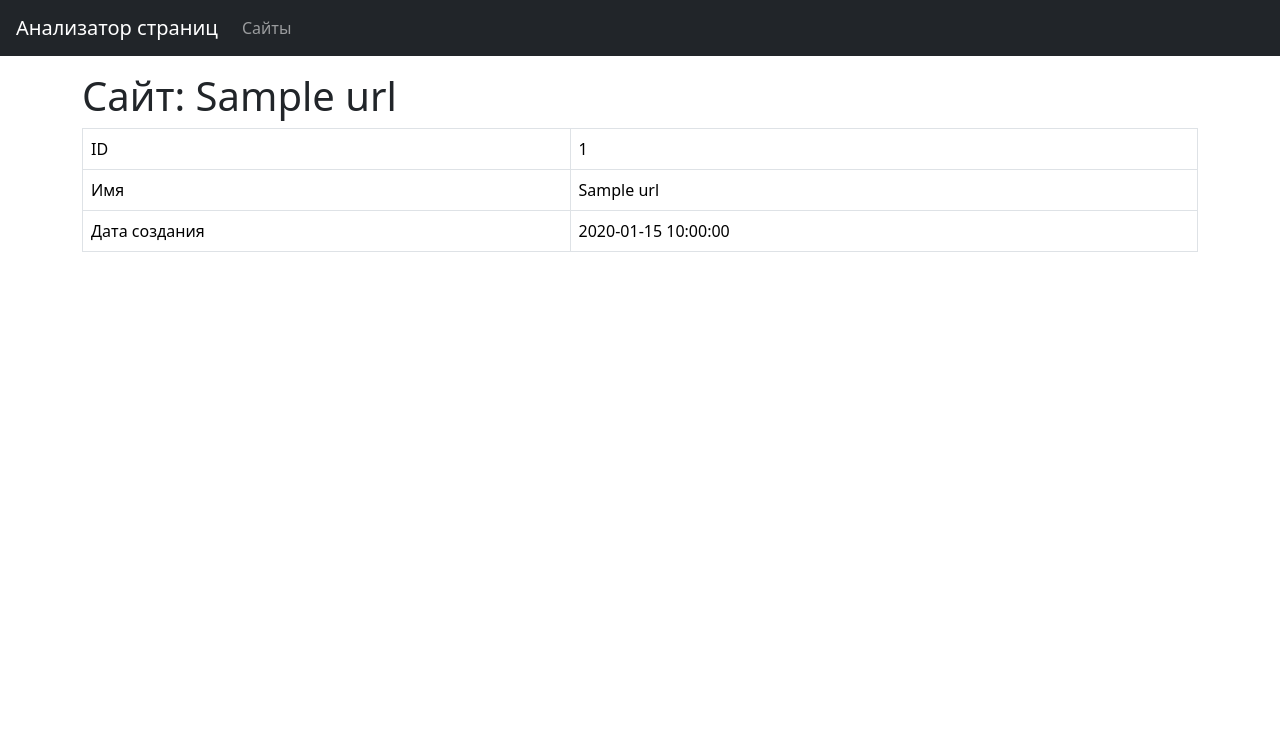
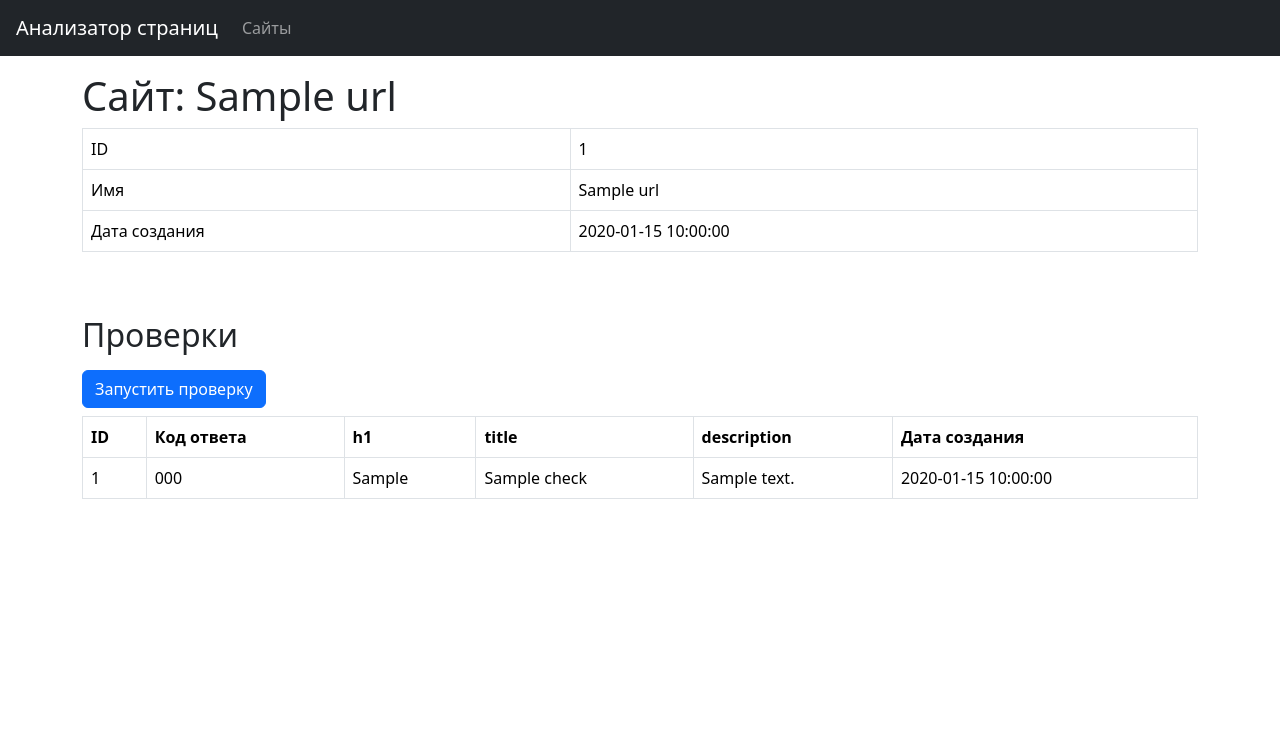
Before and after one commit to Pest12/python-project-83, a Flask app: template page_analyzer/templates/url_id.html in a window 1280 px wide. Shown: the top 739 px of the page. Run offline with Flask 3, Linux system fonts and the light colour scheme; the template is opened without the code that fills it: most values are stand-ins (such as "Sample title", 1, 10 or a date in 2020); some libraries are stand-ins or nearby versions.

Commit message:
complete 5 step

```diff
--- a/database.sql
+++ b/database.sql
@@ -4,3 +4,14 @@ CREATE TABLE urls (
   name varchar(255) UNIQUE,
   created_at date
   );
+
+DROP TABLE IF EXISTS url_checks;
+CREATE TABLE url_checks (
+  id bigint PRIMARY KEY GENERATED ALWAYS AS IDENTITY,
+  url_id bigint REFERENCES urls (id),
+  status_code integer,
+  h1 varchar(255),
+  title varchar(255),
+  description text,
+  created_at date
+  );
--- a/page_analyzer/app.py
+++ b/page_analyzer/app.py
@@ -1,6 +1,7 @@
 import psycopg2
 import validators
 import os
+import requests
 from flask import Flask, render_template, request, flash, redirect, url_for, get_flashed_messages
 from dotenv import load_dotenv
 from urllib.parse import urlparse
@@ -72,6 +73,37 @@ def get_url_by_id(connection, id):
         return cursor.fetchone()
 
 
+def create_check(connection, id, status_code):
+    current_date = date.today()
+    with connection.cursor(cursor_factory=NamedTupleCursor) as cursor:
+        cursor.execute(
+            """INSERT INTO url_checks (
+            url_id, status_code, h1, title, description, created_at)
+            VALUES (%s, %s, '-', '-', '-', %s);
+            """, (id, status_code, current_date,))
+
+
+def get_last_check(connection):
+    with connection.cursor(cursor_factory=NamedTupleCursor) as cursor:
+        cursor.execute(
+            """SELECT DISTINCT ON (url_id)
+            id, url_id, status_code, h1, title, description, created_at
+            FROM url_checks
+            ORDER BY url_id, created_at DESC;
+            """)
+        return cursor.fetchall()
+
+
+def get_all_checks(connection, id):
+    with connection.cursor(cursor_factory=NamedTupleCursor) as cursor:
+        cursor.execute(
+            """SELECT * FROM url_checks
+            WHERE url_id = %s
+            ORDER BY id DESC;
+            """, (id,))
+        return cursor.fetchall()
+
+
 @app.errorhandler(404)
 def not_found(error):
     return 'Oops!', 404
@@ -97,9 +129,13 @@ def validate(url):
 def urls():
     with connect_database(DATABASE_URL) as conn:
         urls = get_all_urls(conn)
+        url_checks = {
+            item.url_id: item for item in get_last_check(conn)
+        }
     return render_template(
         '/urls.html',
         urls=urls,
+        url_checks=url_checks
     )
 
 
@@ -125,11 +161,29 @@ def add_url():
     return redirect(url_for('url_info', id=url_id))
 
 
-@app.route("/urls/int:<id>")
+@app.route("/urls/<int:id>")
 def url_info(id):
     with connect_database(DATABASE_URL) as conn:
         url = get_url_by_id(conn, id)
+        url_checks = get_all_checks(conn, id)
     return render_template(
         'url_id.html',
         url=url,
+        checks=url_checks,
     )
+
+
+@app.post("/urls/<int:id>/checks")
+def url_check(id):
+    with connect_database(DATABASE_URL) as conn:
+        url = get_url_by_id(conn, id)
+        try:
+            request = requests.get(url.name)
+            request.raise_for_status()
+        except requests.ConnectionError:
+            flash('Произошла ошибка при проверке', 'error')
+            return redirect(url_for('url_info', id=id))
+        status_code = request.status_code
+        create_check(conn, id, status_code)
+    flash('Страница успешно проверена', 'success')
+    return redirect(url_for('url_info', id=id))
--- a/page_analyzer/templates/url_id.html
+++ b/page_analyzer/templates/url_id.html
@@ -61,6 +61,36 @@
             </tbody>
           </table>
         </div>
+        <h2 class="mt-5 mb-3">Проверки</h2>
+        <form method="post" action="{{ url_for('url_check', id=url.id) }}">
+          <input type="submit" class="btn btn-primary" value="Запустить проверку">
+        </form>
+        <div>
+          <table class="table table-bordered table-hover mt-2" data-test="checks">
+            <thead>
+              <tr>
+                <th>ID</th>
+                <th>Код ответа</th>
+                <th>h1</th>
+                <th>title</th>
+                <th>description</th>
+                <th>Дата создания</th>
+              </tr>
+            </thead>
+            <tbody>
+              {% for check in checks %}
+              <tr>
+                <td>{{ check.id }}</td>
+                <td>{{ check.status_code }}</td>
+                <td>{{ check.h1 }}</td>
+                <td>{{ check.title }}</td>
+                <td>{{ check.description }}</td>
+                <td>{{ check.created_at }}</td>
+              </tr>
+              {% endfor %}
+            </tbody>
+          </table>
+        </div>
       </div>
     </main>
 
--- a/page_analyzer/templates/urls.html
+++ b/page_analyzer/templates/urls.html
@@ -61,8 +61,13 @@
                 <td>
                   <a href="{{ url_for('url_info', id=url.id) }}">{{ url.name }}</a>
                 </td>
+                {% if url.id in url_checks %}
+                <td> {{ url_checks[url.id].created_at }}</td>
+                <td> {{ url_checks[url.id].status_code }}</td>
+                {% else %}
                 <td></td>
                 <td></td>
+                {% endif %}
               </tr>
               {% endfor %}
             </tbody>
--- a/pyproject.toml
+++ b/pyproject.toml
@@ -11,6 +11,7 @@ gunicorn = "^21.2.0"
 psycopg2-binary = "^2.9.9"
 python-dotenv = "^1.0.0"
 validators = "^0.22.0"
+requests = "^2.31.0"
 
 [tool.poetry.group.dev.dependencies]
 flake8 = "^6.1.0"
```
Also changed, not shown: 1 other file.
